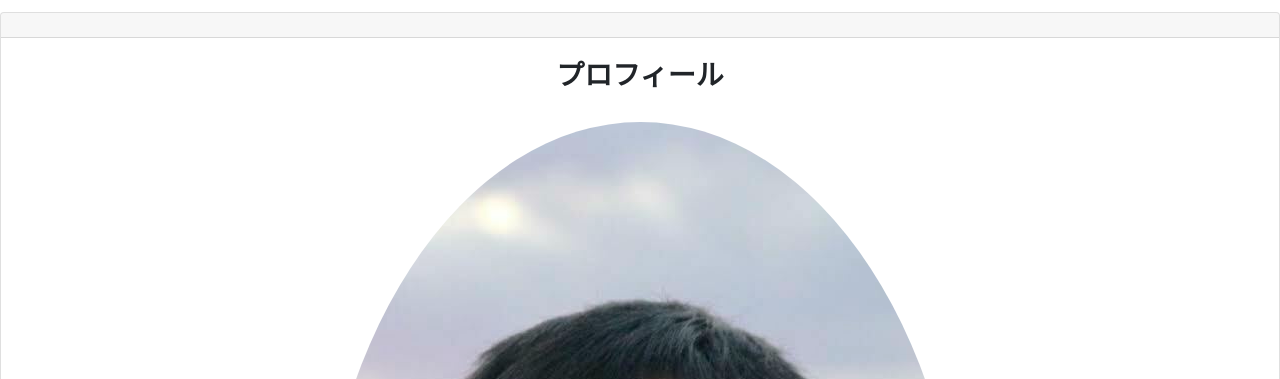
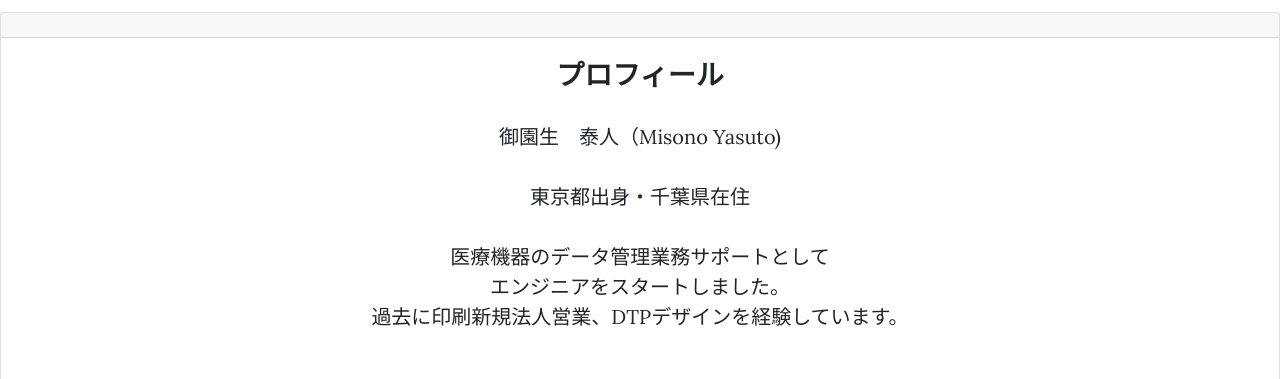
Before and after one commit to yasuto-dev/portfolio2, a website: page index.html in a window 1280 px wide. Shown: the part 570-949 px from the top of the page. Drawn offline with nearby package versions, Linux system fonts and the light colour scheme.

Commit message:
Update index.html
ad

```diff
--- a/index.html
+++ b/index.html
@@ -74,12 +74,6 @@
       <h3 class="card-title">プロフィール</h3>
 
       <p class="card-text">
-
-
-<div class="col">
-
-      <img src="img/C3ED8F53-1634-47AC-BBF0-7881198602DA.png" alt="" class="rounded-circle">
-    </div>
 
 
       <p>
```
